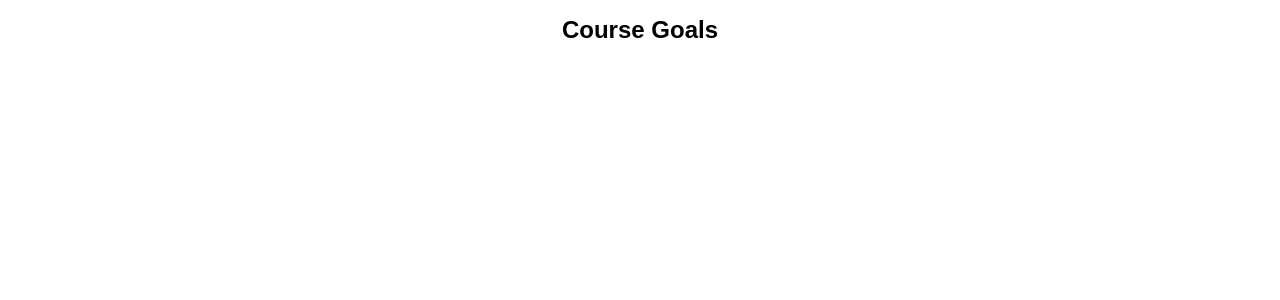
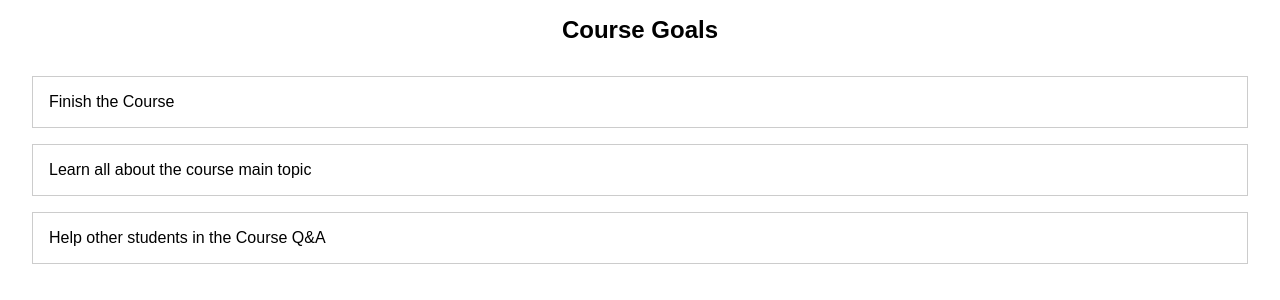
Before and after one commit to gacolombo/react-refresher, a React (Create React App) app: page / in a window 1280 px wide. Shown: the top 300 px of the page. Built offline with nearby package versions, Linux system fonts and the light colour scheme.

Commit message:
Using the .map function to build a list

```diff
--- a/src/components/GoalList.js
+++ b/src/components/GoalList.js
@@ -4,9 +4,13 @@ import './GoalList.css';
 const GoalList = props => {
 
     return (
-        <ul className='goal-list'>
+        <ul className='goal-list'>{
+            props.goals.map((goal) => {
+                return <li key={goal.id}>{goal.text}</li>;
+            })
 
-        </ul>
+
+        }</ul>
     );
 };
 
```
